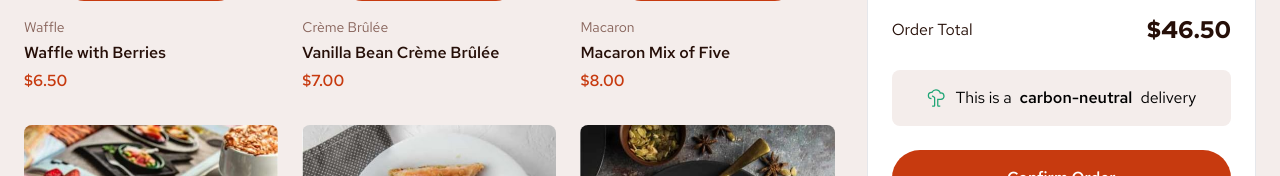
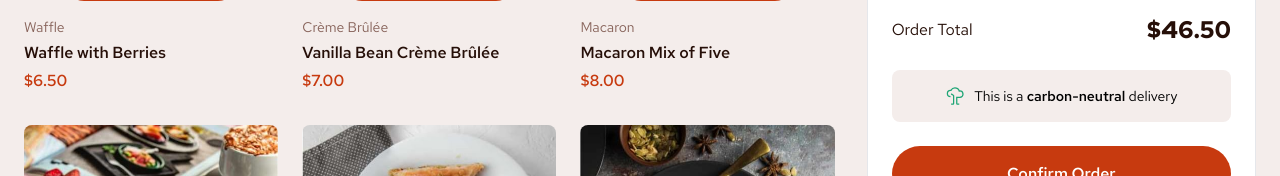
Before and after one commit to Javieer57/product-list-with-cart, a React (Vite) app: page / in a window 1280 px wide. Shown: the part 410-586 px from the top of the page. Built offline with nearby package versions, Linux system fonts and the light colour scheme.

Commit message:
fix: reponsive styles in resume

```diff
--- a/src/components/Resume.tsx
+++ b/src/components/Resume.tsx
@@ -21,11 +21,14 @@ export const Resume = () => {
     </div>
   );
 };
+
 const CarbonNeutralAdvertise = () => {
   return (
-    <p className="flex items-center justify-center gap-2 rounded-lg bg-rose-100 p-4">
+    <p className="flex items-center justify-center gap-2 rounded-lg bg-rose-100 p-4 text-sm">
       <CarbonNeutral />
-      This is a <span className="font-medium">carbon-neutral</span> delivery
+      <span>
+        This is a <span className="font-medium">carbon-neutral</span> delivery
+      </span>
     </p>
   );
 };
```
